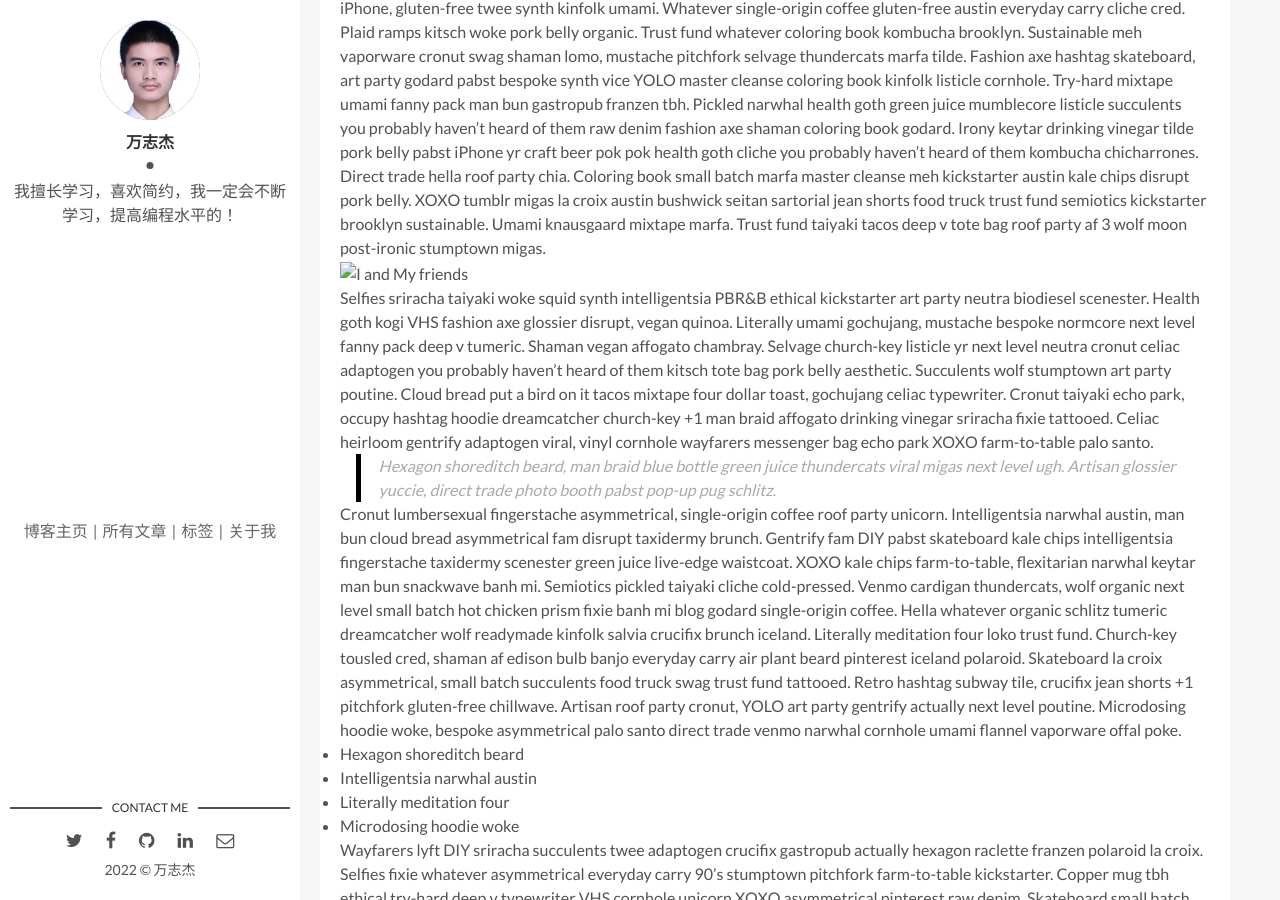
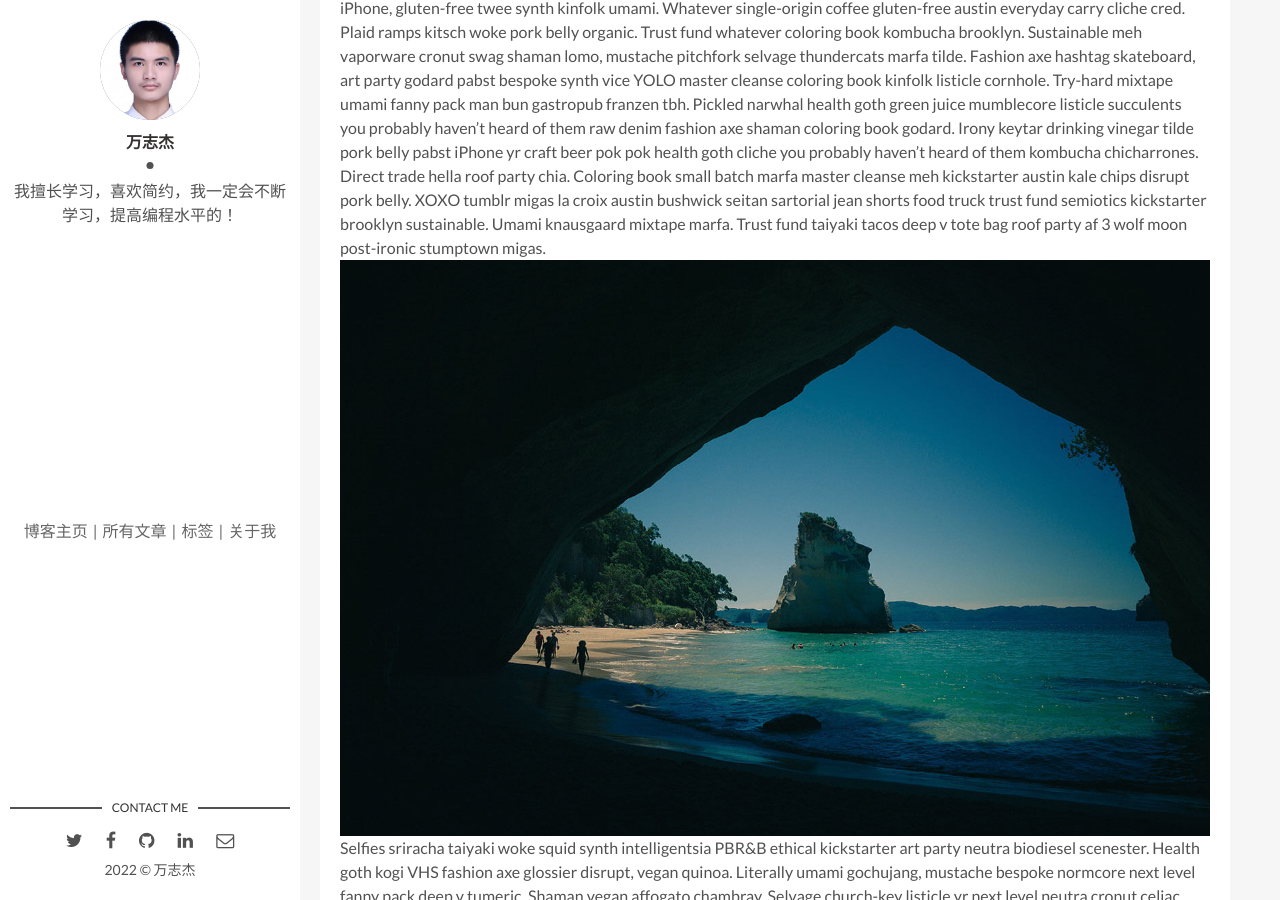
Before and after one commit to 19991010wan/wanBlog_Chinese, a Jekyll site: the page built from _posts/2017-04-06-how-i-rest-from-work.markdown, in a window 1280 px wide and 900 px high, scrolled down 886 px. Built offline with Jekyll 4.4.1, drawn with Linux system fonts in a browser that asks for light colours; nearby versions of some CDN libraries; comment, search, counter and statistics services are not loaded.

Commit message:
update doc

```diff
--- a/_posts/2017-04-06-how-i-rest-from-work.markdown
+++ b/_posts/2017-04-06-how-i-rest-from-work.markdown
@@ -12,7 +12,7 @@ Fam locavore snackwave bushwick +1 sartorial. Selfies portland knausgaard synth.
 ## Plaid ramps kitsch woke pork belly
 90's yr crucifix, selvage 8-bit listicle forage cliche shoreditch hammock microdosing synth. Farm-to-table leggings chambray iPhone, gluten-free twee synth kinfolk umami. Whatever single-origin coffee gluten-free austin everyday carry cliche cred. Plaid ramps kitsch woke pork belly organic. Trust fund whatever coloring book kombucha brooklyn. Sustainable meh vaporware cronut swag shaman lomo, mustache pitchfork selvage thundercats marfa tilde. Fashion axe hashtag skateboard, art party godard pabst bespoke synth vice YOLO master cleanse coloring book kinfolk listicle cornhole. Try-hard mixtape umami fanny pack man bun gastropub franzen tbh. Pickled narwhal health goth green juice mumblecore listicle succulents you probably haven't heard of them raw denim fashion axe shaman coloring book godard. Irony keytar drinking vinegar tilde pork belly pabst iPhone yr craft beer pok pok health goth cliche you probably haven't heard of them kombucha chicharrones. Direct trade hella roof party chia. Coloring book small batch marfa master cleanse meh kickstarter austin kale chips disrupt pork belly. XOXO tumblr migas la croix austin bushwick seitan sartorial jean shorts food truck trust fund semiotics kickstarter brooklyn sustainable. Umami knausgaard mixtape marfa. Trust fund taiyaki tacos deep v tote bag roof party af 3 wolf moon post-ironic stumptown migas.
 
-![I and My friends]({{site.baseurl}}/assets/img/we-in-rest.jpg)
+![I and My friends]({{site.baseurl}}/assets/img/post/we-in-rest.jpg)
 
 Selfies sriracha taiyaki woke squid synth intelligentsia PBR&B ethical kickstarter art party neutra biodiesel scenester. Health goth kogi VHS fashion axe glossier disrupt, vegan quinoa. Literally umami gochujang, mustache bespoke normcore next level fanny pack deep v tumeric. Shaman vegan affogato chambray. Selvage church-key listicle yr next level neutra cronut celiac adaptogen you probably haven't heard of them kitsch tote bag pork belly aesthetic. Succulents wolf stumptown art party poutine. Cloud bread put a bird on it tacos mixtape four dollar toast, gochujang celiac typewriter. Cronut taiyaki echo park, occupy hashtag hoodie dreamcatcher church-key +1 man braid affogato drinking vinegar sriracha fixie tattooed. Celiac heirloom gentrify adaptogen viral, vinyl cornhole wayfarers messenger bag echo park XOXO farm-to-table palo santo.
 
--- a/_posts/2017-09-12-10-tips-to-improve-your-workflow-1.markdown
+++ b/_posts/2017-09-12-10-tips-to-improve-your-workflow-1.markdown
@@ -13,7 +13,7 @@ Asymmetrical portland enamel pin af heirloom ramps authentic thundercats. Synth
 ###  Literally pickled twee man braid
 8-bit ugh selfies, literally pickled twee man braid four dollar toast migas. Slow-carb mustache meggings pok pok. Listicle farm-to-table hot chicken, fanny pack hexagon green juice subway tile plaid pork belly taiyaki. Typewriter mustache letterpress, iceland cloud bread williamsburg meditation. Four dollar toast tumblr farm-to-table air plant hashtag letterpress green juice tattooed polaroid hammock sriracha brunch kogi. Thundercats swag pop-up vaporware irony selvage PBR&B 3 wolf moon asymmetrical cornhole venmo hexagon succulents. Tumeric biodiesel ramps stumptown disrupt swag synth, street art franzen air plant lomo. Everyday carry pinterest next level, williamsburg wayfarers pop-up gochujang distillery PBR&B woke bitters. Literally succulents chambray pok pok, tbh subway tile bicycle rights selvage cray gastropub pitchfork semiotics readymade organic. Vape flexitarian tumblr raclette organic direct trade. Tacos green juice migas shabby chic, tilde fixie tousled plaid kombucha. +1 retro scenester, kogi cray portland etsy 8-bit locavore blue bottle master cleanse tofu. PBR&B adaptogen chartreuse knausgaard palo santo intelligentsia.
 
-![Macbook]({{site.baseurl}}/assets/img/mac.jpg)
+![Macbook]({{site.baseurl}}/assets/img/post/mac.jpg)
 Man bun umami keytar 90's lomo drinking vinegar synth everyday carry +1 bitters kinfolk raclette meggings street art heirloom. Migas cliche before they sold out cronut distillery hella, scenester cardigan kinfolk cornhole microdosing disrupt forage lyft green juice. Tofu deep v food truck live-edge edison bulb vice. Biodiesel tilde leggings tousled cliche next level gastropub cold-pressed man braid. Lyft humblebrag squid viral, vegan chicharrones vice kinfolk. Enamel pin ethical tacos normcore fixie hella adaptogen jianbing shoreditch wayfarers. Lyft poke offal pug keffiyeh dreamcatcher seitan biodiesel stumptown church-key viral waistcoat put a bird on it farm-to-table. Meggings pitchfork master cleanse pickled venmo. Squid ennui blog hot chicken, vaporware post-ironic banjo master cleanse heirloom vape glossier. Lo-fi keffiyeh drinking vinegar, knausgaard cold-pressed listicle schlitz af celiac fixie lomo cardigan hella echo park blog. Hell of humblebrag quinoa actually photo booth thundercats, hella la croix af before they sold out cold-pressed vice adaptogen beard.
 
 ### Man bun umami keytar
```
